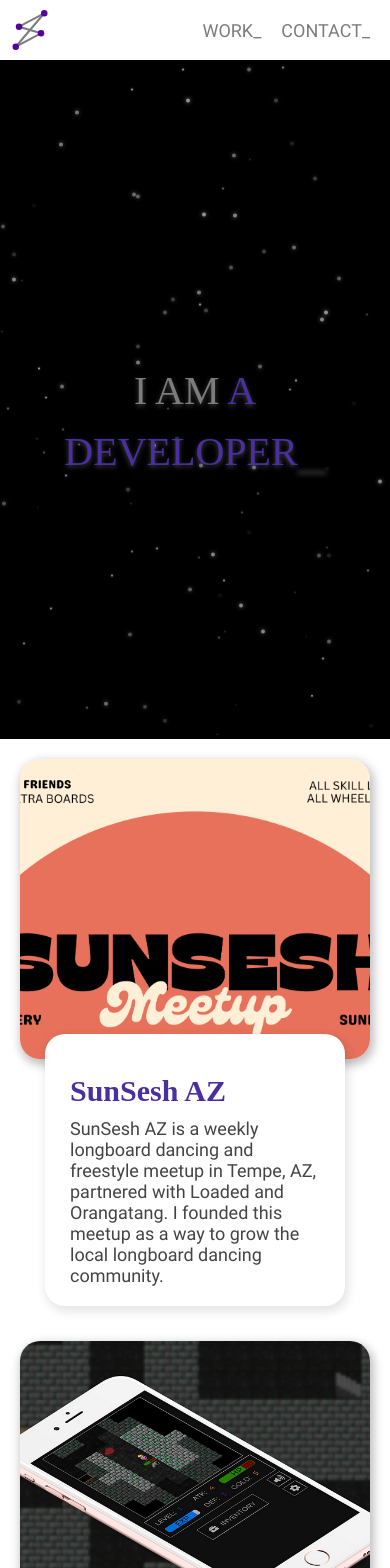
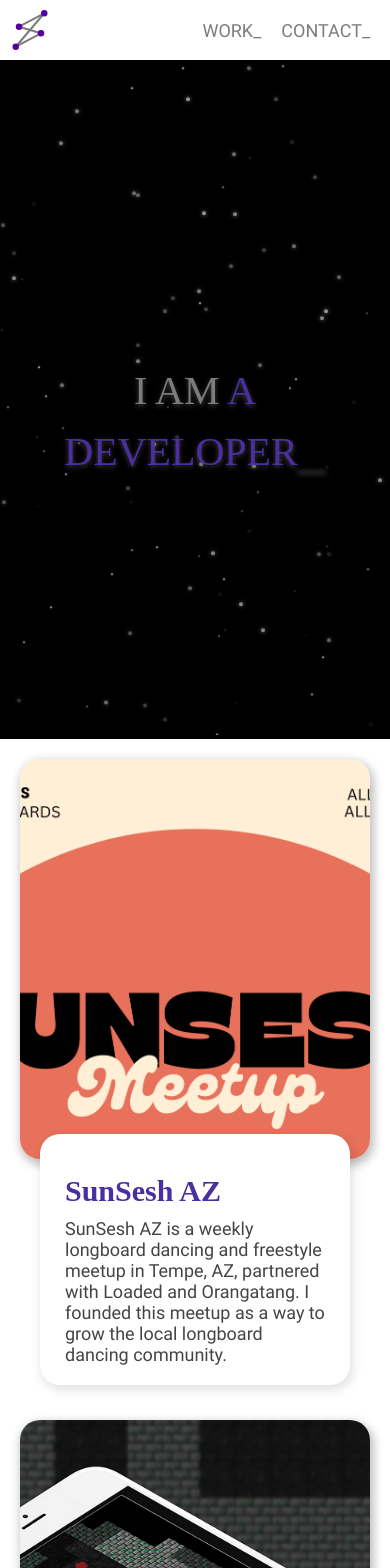
Before and after one commit to ASteinheiser/iamandrew.io, a React (Vite) app: page / in a window 390 px wide. Shown: the top 1568 px of the page. Built offline with nearby package versions, Linux system fonts and the light colour scheme; a web font is replaced by a local one.

Commit message:
adjust work post image sizing

```diff
--- a/src/components/Work/work.scss
+++ b/src/components/Work/work.scss
@@ -22,8 +22,8 @@
     text-decoration: none;
 
     .work-item-image {
-      flex: 0 0 300px;
-      height: 200px;
+      flex: 0 0 400px;
+      height: 240px;
 
       box-shadow: $shadow;
       border-radius: $border-radius;
@@ -39,8 +39,8 @@
     .work-item-content {
       display: flex;
       flex-direction: column;
-      flex: 0 0 500px;
-      height: 170px;
+      flex: 0 0 400px;
+      height: 210px;
 
       background: $white;
       border-radius: $border-radius;
@@ -76,7 +76,7 @@
         padding-right: 25px;
         padding-bottom: 20px;
         padding-top: 25px;
-        margin: -25px 25px 15px 25px;
+        margin: -25px 20px 15px 20px;
       }
     }
   }
@@ -98,7 +98,7 @@
         padding-right: 25px;
         padding-bottom: 20px;
         padding-top: 25px;
-        margin: -25px 25px 15px 25px;
+        margin: -25px 20px 15px 20px;
       }
     }
   }
```
